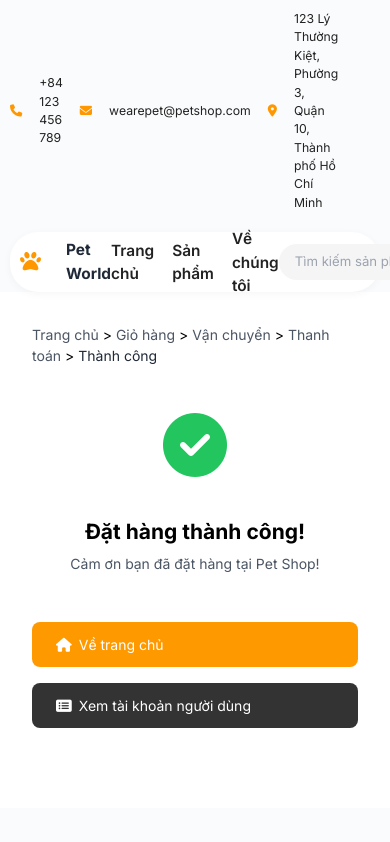
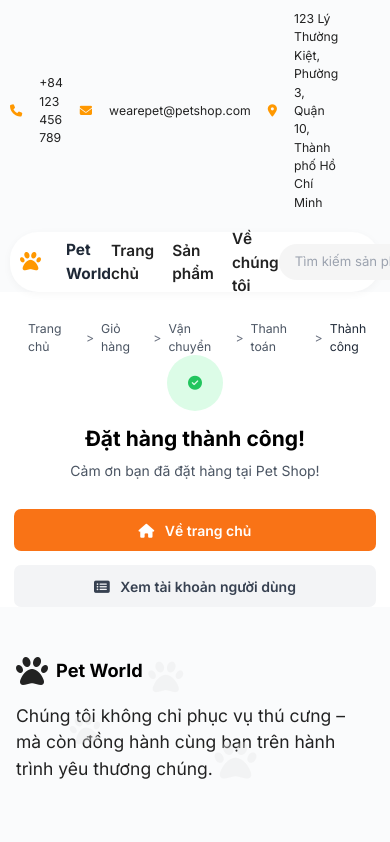
Before and after one commit to kieutrinhtran/pet-world, a Vue app: page /order-success in a window 390 px wide. Shown: the top 842 px of the page. Built offline with nearby package versions, Linux system fonts and the light colour scheme; no server answers.

Commit message:
update css

```diff
--- a/src/views/AdminStatistics.vue
+++ b/src/views/AdminStatistics.vue
@@ -39,7 +39,7 @@
         <div class="stat-card aspect-square h-60">
           <div class="stat-title">DOANH THU TRONG THÁNG</div>
           <div class="stat-icon">💰</div>
-          <div class="stat-value">{{ formatMoneyShort(totalRevenue) }}VND</div>
+          <div class="stat-value">{{ formatMoneyShort(totalRevenue) }} VND</div>
         </div>
       </div>
     </div>
@@ -47,70 +47,98 @@
 </template>
 
 <script setup>
-// Import các hàm reactive và lifecycle từ Vue
+// Import các hàm reactive và lifecycle từ Vue để quản lý state và lifecycle hooks
 import { ref, onMounted } from 'vue'
-// Import axios để gọi API
+// Import axios để thực hiện các HTTP requests
 import axios from 'axios'
 
+// =====================
+// State Management
+// =====================
 // Các biến reactive lưu số liệu thống kê
-const totalOrders = ref(0) // Tổng số đơn hàng
-const totalProducts = ref(0) // Tổng số sản phẩm
-const totalCustomers = ref(0) // Tổng số khách hàng
-const totalRevenue = ref(0) // Doanh thu trong tháng
-const loading = ref(true) // Trạng thái loading khi lấy dữ liệu
-const error = ref(null) // Biến lưu lỗi nếu có
+const totalOrders = ref(0) // Tổng số đơn hàng trong hệ thống
+const totalProducts = ref(0) // Tổng số sản phẩm trong kho
+const totalCustomers = ref(0) // Tổng số khách hàng đã đăng ký
+const totalRevenue = ref(0) // Doanh thu trong tháng hiện tại
+const loading = ref(true) // Trạng thái loading khi đang fetch dữ liệu
 
-// Khi component mounted, gọi API lấy số liệu tổng hợp
+// =====================
+// Lifecycle Hooks
+// =====================
+// Khi component được mount, tự động fetch dữ liệu thống kê
 onMounted(async () => {
   try {
     loading.value = true
-    // Gọi API tổng hợp
+    // Gọi API tổng hợp thống kê từ backend
     const res = await axios.get('http://localhost:8000/api/v1/orders/statistics/all', {
-      withCredentials: true // Include cookies if needed for authentication
+      withCredentials: true // Include cookies để xác thực
     })
     const stats = res.data
     console.log('Statistics data:', stats)
+
     // Gán số liệu vào biến reactive, có fallback cho các kiểu tên trường khác nhau
+    // Sử dụng toán tử || để handle các trường hợp API trả về tên field khác nhau
     totalOrders.value = stats.total_orders || stats.totalOrders || 0
     totalProducts.value = stats.total_products || stats.totalProducts || 0
     totalCustomers.value = stats.total_customers || stats.totalCustomers || 0
     totalRevenue.value = stats.revenue_this_month || stats.revenueThisMonth || 0
   } catch (err) {
-    error.value = err.message
+    console.error('Error fetching statistics:', err)
   } finally {
+    // Luôn tắt loading khi hoàn thành, bất kể thành công hay thất bại
     loading.value = false
   }
 })
 
+// =====================
+// Helper Functions
+// =====================
+/**
+ * Format số tiền thành dạng ngắn gọn (K, M, B)
+ *
+ * Ví dụ:
+ * - 1,500,000 -> 1.5M
+ * - 2,000,000,000 -> 2B
+ * - 500,000 -> 500K
+ */
 function formatMoneyShort(value) {
+  // Xử lý các trường hợp số lớn
   if (value >= 1_000_000_000) return (value / 1_000_000_000).toFixed(2).replace(/\.00$/, '') + 'B';
   if (value >= 1_000_000) return (value / 1_000_000).toFixed(2).replace(/\.00$/, '') + 'M';
   if (value >= 1_000) return (value / 1_000).toFixed(2).replace(/\.00$/, '') + 'K';
+  // Nếu số nhỏ, format theo locale Việt Nam
   return value.toLocaleString('vi-VN');
 }
 </script>
 
 <style scoped>
+/* =====================
+   Component Styles
+   ===================== */
 /* Style cho trang thống kê tổng quan */
 .admin-statistics {
   min-height: 100vh;
   background: #fafbfc;
   padding-bottom: 40px;
 }
+
 /* Card thống kê: bo góc, bóng, border cam nhạt, hover nổi, vuông đều */
 .stat-card {
   @apply bg-white rounded-2xl shadow-lg border border-orange-100 flex flex-col items-center justify-center transition-transform duration-200 hover:-translate-y-1 hover:shadow-2xl;
   height: 15rem;
   min-width: 0;
 }
+
 /* Icon lớn, nền cam nhạt, bo tròn */
 .stat-icon {
   @apply flex items-center justify-center w-16 h-16 rounded-full bg-orange-50 mb-4 text-4xl;
 }
+
 /* Tiêu đề card: cam, in hoa, nhỏ, đậm, tracking rộng */
 .stat-title {
   @apply text-orange-500 font-bold text-xs mb-2 uppercase tracking-widest;
 }
+
 /* Số liệu: rất to, đậm, xám đậm, căn giữa */
 .stat-value {
   @apply text-5xl font-extrabold text-gray-900 mt-2;
--- a/src/views/CartPage.vue
+++ b/src/views/CartPage.vue
@@ -106,7 +106,7 @@
               </h3>
             </div>
           </div>
-          <div class="text-gray-800">{{ formatPrice(item.product.base_price) }}đ</div>
+          <div class="text-gray-800">{{ formatPrice(item.product.base_price) }}</div>
           <div class="flex items-center gap-2">
             <!-- Nút giảm số lượng -->
             <button
@@ -125,7 +125,7 @@
               +
             </button>
           </div>
-          <div class="text-gray-800">{{ formatPrice(getItemTotal(item)) }}đ</div>
+          <div class="text-gray-800">{{ formatPrice(getItemTotal(item)) }}</div>
           <!-- Nút xóa sản phẩm -->
           <button
             @click="remove(item)"
@@ -142,15 +142,15 @@
         <h2 class="text-xl font-bold mb-4">Tổng đơn hàng</h2>
         <div class="flex justify-between text-gray-600 mb-3">
           <span>Tạm tính:</span>
-          <span class="font-semibold">{{ formatPrice(subtotal) }}đ</span>
+          <span class="font-semibold">{{ formatPrice(subtotal) }}</span>
         </div>
         <div class="flex justify-between text-gray-600 mb-3">
           <span>Vận chuyển:</span>
-          <span class="font-semibold">{{ formatPrice(shipping) }}đ</span>
+          <span class="font-semibold">{{ formatPrice(shipping) }}</span>
         </div>
         <div class="flex justify-between mt-4 pt-4 border-t border-gray-300 mb-6">
           <span>Tổng cộng:</span>
-          <span class="font-bold text-xl text-orange-500">{{ formatPrice(total) }}đ</span>
+          <span class="font-bold text-xl text-orange-500">{{ formatPrice(total) }}</span>
         </div>
 
         <!-- Add checkout button -->
@@ -201,21 +201,33 @@ import { useRouter } from 'vue-router'
 import { useCart } from '@/store/cart'
 import axios from 'axios'
 
+// =====================
+// Router & Store Setup
+// =====================
 const router = useRouter()
 // Sử dụng store giỏ hàng đã được cập nhật với xác thực token
 const { cartItems, fetchCart, updateQuantity, removeItem } = useCart()
 
-// State
+// =====================
+// State Management
+// =====================
+// State cho địa chỉ giao hàng
 const shippingAddress = ref({})
+// Phí vận chuyển cố định
 const shipping = ref(30000)
 // Theo dõi trạng thái loading khi thực hiện API calls
 const isLoading = ref(false)
-// Theo dõi các item đang được xử lý
+// Theo dõi các item đang được xử lý để tránh double click
 const processingItems = ref({})
-// Payment method selection
+// Phương thức thanh toán mặc định là COD
 const paymentMethod = ref('COD')
 
-// Format price helper function
+// =====================
+// Helper Functions
+// =====================
+/**
+ * Format giá tiền theo định dạng tiền tệ Việt Nam
+ */
 const formatPrice = (price) => {
   return new Intl.NumberFormat('vi-VN', {
     style: 'currency',
@@ -223,7 +235,9 @@ const formatPrice = (price) => {
   }).format(price)
 }
 
-// Get total for a specific item
+/**
+ * Tính tổng tiền cho một sản phẩm (giá * số lượng)
+ */
 const getItemTotal = item => {
   if (!item || !item.product) return 0
   const price = Number(item.product.base_price) || 0
@@ -231,13 +245,22 @@ const getItemTotal = item => {
   return price * quantity
 }
 
-// Fetch cart items khi component mounted
+// =====================
+// Lifecycle Hooks
+// =====================
+// Fetch cart items và địa chỉ mặc định khi component mounted
 onMounted(async () => {
   await fetchCart()
   await fetchDefaultAddress()
 })
 
-// Lấy địa chỉ mặc định của user
+// =====================
+// API Calls
+// =====================
+/**
+ * Lấy địa chỉ mặc định của user từ API
+ * Lưu vào state và localStorage để sử dụng sau này
+ */
 const fetchDefaultAddress = async () => {
   try {
     const response = await axios.get('http://localhost:8000/api/v1/address', {
@@ -246,8 +269,10 @@ const fetchDefaultAddress = async () => {
 
     if (response.data && response.data.success) {
       const addresses = response.data.addresses
+      // Tìm địa chỉ mặc định trong danh sách
       const defaultAddress = addresses.find(addr => addr.is_default === 1)
       if (defaultAddress) {
+        // Format địa chỉ để hiển thị
         shippingAddress.value = {
           address_id: defaultAddress.address_id,
           name: defaultAddress.customer_name || 'Người nhận',
@@ -255,6 +280,7 @@ const fetchDefaultAddress = async () => {
           address_line: defaultAddress.address_line,
           is_default: true
         }
+        // Lưu vào localStorage để sử dụng ở các trang khác
         localStorage.setItem('shipping_address', JSON.stringify(shippingAddress.value))
       }
     }
@@ -263,39 +289,56 @@ const fetchDefaultAddress = async () => {
   }
 }
 
-// Tính tổng tiền hàng
+// =====================
+// Computed Properties
+// =====================
+/**
+ * Tính tổng tiền hàng (chưa tính phí ship)
+ */
 const subtotal = computed(() => {
   return cartItems.value.reduce((total, item) => {
-    // Ưu tiên discount_price nếu có, không thì lấy base_price
-    const price = Number(item.product?.discount_price) || Number(item.product?.base_price) || 0
+    const price = Number(item.product?.base_price) || 0
     const quantity = Number(item.quantity) || 1
     return total + price * quantity
   }, 0)
 })
 
-// Tính tổng tiền phải trả
+/**
+ * Tính tổng tiền phải trả (bao gồm phí ship)
+ */
 const total = computed(() => {
   return subtotal.value + shipping.value
 })
 
-// Hàm tăng số lượng sản phẩm trong giỏ hàng
+// =====================
+// Cart Item Actions
+// =====================
+/**
+ * Tăng số lượng sản phẩm trong giỏ hàng
+ */
 async function increase(item) {
   try {
+    // Kiểm tra item đang được xử lý
     if (processingItems.value[item.cart_item_id]) return
     processingItems.value[item.cart_item_id] = true
 
     // Tạo quantity mới
     const newQuantity = item.quantity + 1
 
+    // Gọi API cập nhật số lượng
     await updateQuantity(item, newQuantity)
   } catch (error) {
     console.error('Error increasing item quantity:', error)
   } finally {
+    // Reset trạng thái xử lý
     processingItems.value[item.cart_item_id] = false
   }
 }
 
-// Hàm giảm số lượng sản phẩm (chỉ giảm khi số lượng > 1)
+/**
+ * Giảm số lượng sản phẩm trong giỏ hàng
+ * Chỉ giảm khi số lượng > 1
+ */
 async function decrease(item) {
   if (item.quantity <= 1 || processingItems.value[item.cart_item_id]) return
 
@@ -305,19 +348,24 @@ async function decrease(item) {
     // Tạo quantity mới
     const newQuantity = item.quantity - 1
 
+    // Gọi API cập nhật số lượng
     await updateQuantity(item, newQuantity)
   } catch (error) {
     console.error('Error decreasing item quantity:', error)
   } finally {
+    // Reset trạng thái xử lý
     processingItems.value[item.cart_item_id] = false
   }
 }
 
-// Hàm xóa sản phẩm khỏi giỏ hàng
+/**
+ * Xóa sản phẩm khỏi giỏ hàng
+ */
 async function remove(item) {
   if (processingItems.value[item.cart_item_id]) return
 
   try {
+    // Xác nhận trước khi xóa
     if (confirm('Bạn có chắc chắn muốn xóa sản phẩm này khỏi giỏ hàng?')) {
       processingItems.value[item.cart_item_id] = true
       await removeItem(item)
@@ -326,19 +374,26 @@ async function remove(item) {
     console.error('Error removing item from cart:', error)
     alert('Không thể xóa sản phẩm khỏi giỏ hàng')
   } finally {
+    // Reset trạng thái xử lý
     processingItems.value[item.cart_item_id] = false
   }
 }
 
-// Add this function to your script to handle checkout
+// =====================
+// Checkout Process
+// =====================
+/**
+ * Xử lý quá trình thanh toán
+ * Kiểm tra các điều kiện cần thiết trước khi chuyển sang trang checkout
+ */
 async function checkout() {
-  // Verify we have an address
+  // Kiểm tra địa chỉ giao hàng
   if (!shippingAddress.value || !shippingAddress.value.address_id) {
     alert('Vui lòng chọn địa chỉ giao hàng trước khi thanh toán')
     return
   }
 
-  // Verify we have items in cart
+  // Kiểm tra giỏ hàng
   if (!cartItems.value || cartItems.value.length === 0) {
     alert('Giỏ hàng của bạn đang trống')
     return
@@ -375,6 +430,7 @@ function goToUserAccount() {
   router.push('/account')
 }
 </script>
+
 <style scoped>
 /* Style cho hiệu ứng xóa sản phẩm */
 .cart-item.removing {
--- a/src/views/CheckoutPage.vue
+++ b/src/views/CheckoutPage.vue
@@ -1,4 +1,5 @@
 <template>
+  <!-- Trang thanh toán đơn hàng -->
   <div class="bg-white rounded-2xl p-8 max-w-7xl mx-auto my-8">
     <!-- Breadcrumb điều hướng -->
     <div class="mb-4">
@@ -12,7 +13,7 @@
 
     <!-- Thanh tiến trình các bước mua hàng -->
     <div class="flex items-center justify-center my-8">
-      <!-- Bước 1: Vận chuyển -->
+      <!-- Bước 1: Vận chuyển (đã hoàn thành) -->
       <div class="flex flex-col items-center text-green-500">
         <div
           class="w-8 h-8 rounded-full bg-green-500 text-white flex items-center justify-center mb-2 font-bold"
@@ -22,7 +23,7 @@
         <div>Vận chuyển</div>
       </div>
       <div class="w-24 h-0.5 bg-orange-500 mx-4"></div>
-      <!-- Bước 2: Thanh toán -->
+      <!-- Bước 2: Thanh toán (đang thực hiện) -->
       <div class="flex flex-col items-center text-orange-500">
         <div
           class="w-8 h-8 rounded-full bg-orange-500 text-white flex items-center justify-center mb-2 font-bold"
@@ -32,7 +33,7 @@
         <div>Kiểm tra & Thanh toán</div>
       </div>
       <div class="w-24 h-0.5 bg-gray-200 mx-4"></div>
-      <!-- Bước 3: Thành công -->
+      <!-- Bước 3: Thành công (chưa thực hiện) -->
       <div class="flex flex-col items-center text-gray-400">
         <div
           class="w-8 h-8 rounded-full bg-gray-200 flex items-center justify-center mb-2 font-bold"
@@ -55,20 +56,19 @@
     <div v-else-if="error" class="text-center py-16 text-red-500">
       <i class="fas fa-exclamation-circle text-5xl mb-4"></i>
       <p>{{ error }}</p>
-      <button @click="goBackToCart" class="mt-4 bg-orange-500 text-white px-6 py-2 rounded">
+      <button @click="goBackToAccount" class="mt-4 bg-orange-500 text-white px-6 py-2 rounded">
         Quay lại giỏ hàng
       </button>
     </div>
 
     <!-- Content -->
     <div v-else class="grid grid-cols-1 lg:grid-cols-[1fr_320px] gap-8">
-      <!-- Checkout information -->
+      <!-- Thông tin thanh toán -->
       <div>
-        <!-- Shipping address -->
+        <!-- Địa chỉ giao hàng -->
         <div class="bg-gray-50 p-6 rounded-xl mb-6">
           <div class="flex justify-between items-center mb-4">
             <h3 class="text-lg font-semibold">Địa chỉ giao hàng</h3>
-            <button @click="goBackToCart" class="text-orange-500 font-medium">Thay đổi</button>
           </div>
           <div class="bg-white p-4 rounded-lg">
             <p class="font-medium">{{ checkoutData.shippingAddress.name }}</p>
@@ -83,11 +83,10 @@
           </div>
         </div>
 
-        <!-- Payment method -->
+        <!-- Phương thức thanh toán -->
         <div class="bg-gray-50 p-6 rounded-xl mb-6">
           <div class="flex justify-between items-center mb-4">
             <h3 class="text-lg font-semibold">Phương thức thanh toán</h3>
-            <button @click="goBackToCart" class="text-orange-500 font-medium">Thay đổi</button>
           </div>
           <div class="bg-white p-4 rounded-lg">
             <div class="flex items-center gap-3">
@@ -100,7 +99,7 @@
           </div>
         </div>
 
-        <!-- Order items -->
+        <!-- Danh sách sản phẩm -->
         <div class="bg-gray-50 p-6 rounded-xl">
           <h3 class="text-lg font-semibold mb-4">Đơn hàng của bạn</h3>
           <div class="space-y-4">
@@ -124,17 +123,20 @@
         </div>
       </div>
 
-      <!-- Order summary -->
+      <!-- Tổng kết đơn hàng -->
       <div class="bg-orange-50 rounded-xl p-6 h-fit">
         <h2 class="text-xl font-bold mb-4">Tổng đơn hàng</h2>
+        <!-- Tạm tính -->
         <div class="flex justify-between text-gray-600 mb-3">
           <span>Tạm tính:</span>
           <span class="font-semibold">{{ formatPrice(checkoutData.subtotal) }}đ</span>
         </div>
+        <!-- Phí vận chuyển -->
         <div class="flex justify-between text-gray-600 mb-3">
           <span>Vận chuyển:</span>
           <span class="font-semibold">{{ formatPrice(checkoutData.shipping) }}đ</span>
         </div>
+        <!-- Tổng cộng -->
         <div class="flex justify-between mt-4 pt-4 border-t border-gray-300 mb-6">
           <span>Tổng cộng:</span>
           <span class="font-bold text-xl text-orange-500"
@@ -142,7 +144,7 @@
           >
         </div>
 
-        <!-- Place order button -->
+        <!-- Nút đặt hàng -->
         <button
           @click="placeOrder"
           class="w-full bg-orange-500 text-white py-3 rounded-md font-semibold hover:bg-orange-600 transition-colors disabled:opacity-50 disabled:cursor-not-allowed"
@@ -154,7 +156,7 @@
           <span v-else>Đặt hàng</span>
         </button>
 
-        <!-- Checkout info -->
+        <!-- Thông tin bảo mật và hỗ trợ -->
         <div class="mt-6 text-sm text-gray-600">
           <p class="flex items-center gap-2">
             <i class="fas fa-shield-alt text-orange-500"></i>
@@ -245,11 +247,6 @@ onMounted(() => {
   }
 })
 
-// Navigate back to cart page
-function goBackToCart() {
-  router.push('/cart')
-}
-
 // Place order
 async function placeOrder() {
   if (isPlacingOrder.value) return
--- a/src/views/OrderSuccess.vue
+++ b/src/views/OrderSuccess.vue
@@ -43,118 +43,49 @@
 </template>
 
 <script setup>
-// Không cần import và xử lý API nữa
+// Không cần import và xử lý API vì đây là trang thông báo thành công đơn giản
 </script>
 
 <style scoped>
-/* Style cho trang thông báo đặt hàng thành công */
-.order-success {
-  background: #fff;
-  border-radius: 16px;
-  padding: 32px;
-  max-width: 800px;
-  margin: 32px auto;
+/* Breadcrumb styles */
+.breadcrumb {
+  @apply flex items-center gap-2 text-sm text-gray-500 ml-8 mt-8;
 }
 
-.breadcrumb {
-  margin-bottom: 32px;
-}
-
+/* Success content styles */
 .success-content {
-  text-align: center;
+  @apply max-w-2xl mx-auto text-center;
 }
 
 .success-header {
-  margin-bottom: 48px;
+  @apply mb-8;
 }
 
 .success-icon {
-  font-size: 64px;
-  color: #22c55e;
-  margin-bottom: 24px;
+  @apply w-16 h-16 bg-green-100 text-green-500 rounded-full flex items-center justify-center mx-auto mb-4;
 }
 
+/* Button styles */
 .order-actions {
-  display: flex;
-  gap: 16px;
-  justify-content: center;
-  margin-bottom: 48px;
+  @apply flex flex-col sm:flex-row gap-4 justify-center;
 }
 
-.home-btn,
-.order-btn {
-  padding: 12px 24px;
-  border-radius: 8px;
-  font-weight: 500;
-  text-decoration: none;
-  display: flex;
-  align-items: center;
-  transition: all 0.2s;
+.home-btn, .order-btn {
+  @apply px-6 py-3 rounded-lg font-semibold transition-colors duration-200;
 }
 
 .home-btn {
-  background: #f90;
-  color: white;
-}
-
-.home-btn:hover {
-  background: #f80;
-  transform: translateY(-2px);
+  @apply bg-orange-500 text-white hover:bg-orange-600;
 }
 
 .order-btn {
-  background: #333;
-  color: white;
+  @apply bg-gray-100 text-gray-700 hover:bg-gray-200;
 }
 
-.order-btn:hover {
-  background: #444;
-  transform: translateY(-2px);
-}
-
-.support-info {
-  border-top: 1px solid #eee;
-  padding-top: 32px;
-}
-
-.support-options {
-  display: flex;
-  gap: 24px;
-  justify-content: center;
-  margin-top: 16px;
-}
-
-.support-option {
-  display: flex;
-  flex-direction: column;
-  align-items: center;
-  gap: 8px;
-  color: #666;
-  text-decoration: none;
-  transition: all 0.2s;
-}
-
-.support-option:hover {
-  color: #f90;
-  transform: translateY(-2px);
-}
-
-.support-option i {
-  font-size: 24px;
-}
-
-@media (max-width: 768px) {
-  .order-success {
-    padding: 16px;
-    margin: 16px;
-  }
-
-  .order-actions {
-    flex-direction: column;
-  }
-
-  .support-options {
-    flex-wrap: wrap;
+/* Responsive styles */
+@media (max-width: 640px) {
+  .success-content {
+    @apply px-4;
   }
 }
 </style>
--- a/src/views/UserAccount.vue
+++ b/src/views/UserAccount.vue
@@ -813,8 +813,6 @@ const formatDate = dateString => {
     year: 'numeric',
     month: '2-digit',
     day: '2-digit',
-    hour: '2-digit',
-    minute: '2-digit'
   })
 }
 
```
Also changed, not shown: src/views/AdminOrderManagement.vue (+82 -60 lines).
